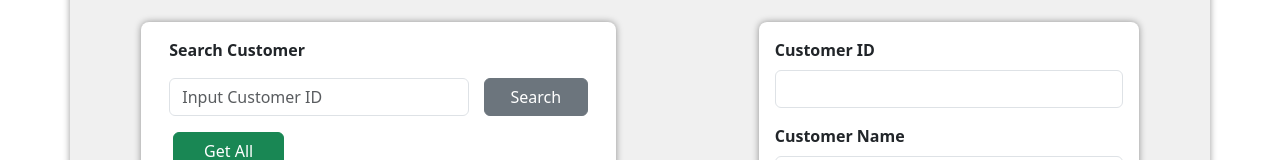
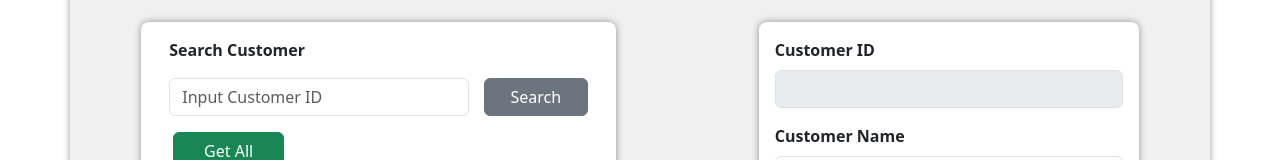
Before and after one commit to Kavithma-Thushal/POS-FrontEnd-React, a React (Create React App) app: page /customers in a window 1280 px wide. Shown: the part 186-346 px from the top of the page. Built offline with nearby package versions, Linux system fonts and the light colour scheme; no server answers.

Commit message:
Disable Customer Id Field

```diff
--- a/src/UI/CustomerUI.jsx
+++ b/src/UI/CustomerUI.jsx
@@ -29,7 +29,7 @@ export default function CustomerUI() {
                         <Form>
                             <Form.Group className="m-3" controlId="id">
                                 <Form.Label className="fw-bold">Customer ID</Form.Label>
-                                <Form.Control className="form-control" type="text" value={customerData.id} onChange={handleChange} />
+                                <Form.Control className="form-control" type="text" disabled={true} value={customerData.id} onChange={handleChange} />
                                 <span className="control-error"></span>
                             </Form.Group>
                             <Form.Group className="m-3" controlId="name">
```
